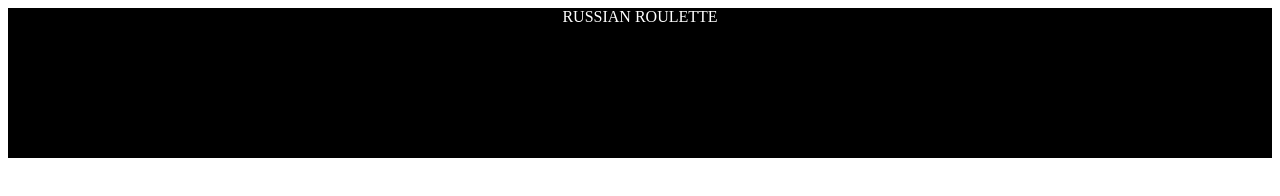
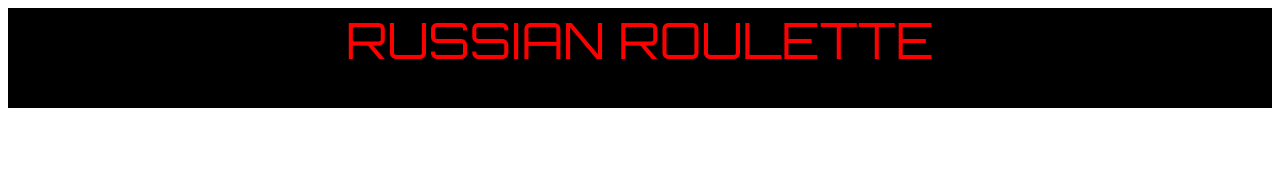
Before and after one commit to Chrisss09/rr-memory-game, a plain HTML site: page index.html in a window 1280 px wide. Drawn offline with nearby package versions, Linux system fonts and the light colour scheme.

Commit message:
import Orbitron font from google fonts to style my main header

```diff
--- a/assets/css/main.css
+++ b/assets/css/main.css
@@ -1,7 +1,9 @@
 #main-header {
-    height: 150px;
+    height: 100px;
     background-color: black;
-    color: white;
+    color: red;
+    font-family: 'Orbitron', sans-serif;
+    font-size: 50px;
     text-align: center;
     margin: auto;
 }
--- a/index.html
+++ b/index.html
@@ -5,6 +5,7 @@
     <meta name="viewport" content="width=device-width, initial-scale=1.0">
     <meta http-equiv="X-UA-Compatible" content="ie=edge">
     <title>RUSSIAN ROULETTE</title>
+    <link href="https://fonts.googleapis.com/css?family=Orbitron" rel="stylesheet">
     <link rel="stylesheet" href="assets/css/main.css" type="text/css" />
     <script src="assets/js/main.js"></script>
     <script src="https://code.jquery.com/jquery-3.3.1.min.js" integrity="sha256-FgpCb/KJQlLNfOu91ta32o/NMZxltwRo8QtmkMRdAu8=" crossorigin="anonymous"></script>
```
